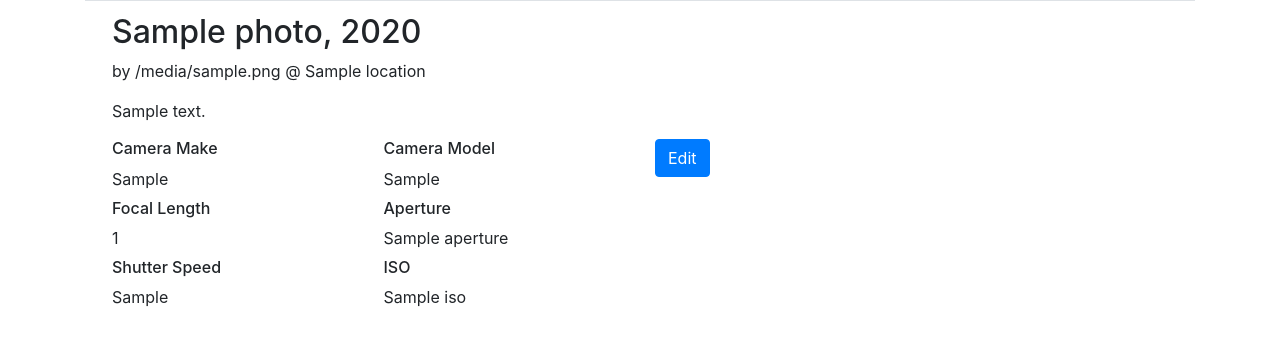
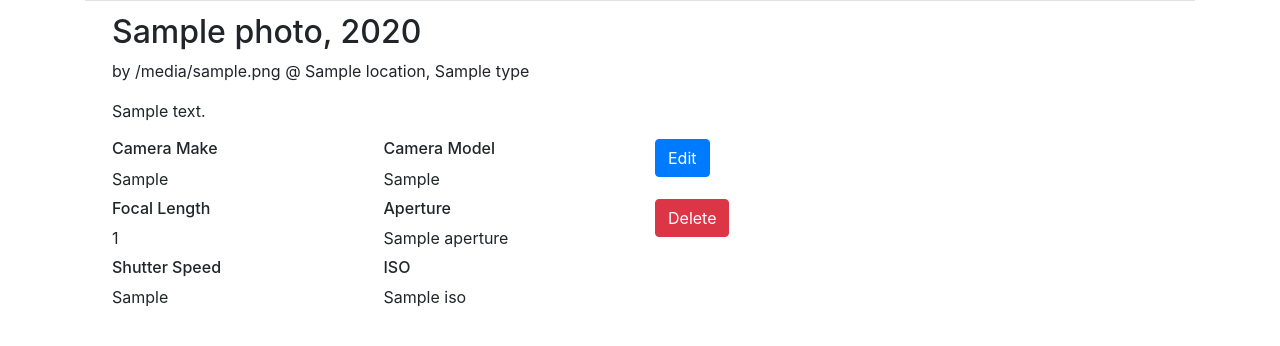
Before and after one commit to deniseleechewwoon/project-3-ardourphotographydatabase, a Flask app: page /photos in a window 1280 px wide. Shown: the top 346 px of the page. Run offline with Flask 2, Linux system fonts and the light colour scheme; a database or web service that is not in the repository returns one stand-in record (values such as "Sample title"); some libraries are stand-ins or nearby versions.

Commit message:
edit update route add in dropdown and add delete route

```diff
--- a/ardour_photography/app.py
+++ b/ardour_photography/app.py
@@ -22,7 +22,8 @@ def show_all_photos():
 
 @app.route('/photo/create')
 def create_photo():
-    return render_template('create_photo.template.html')
+    all_photography_types = client[DB_NAME].photography_types.find()
+    return render_template('create_photo.template.html', all_photography_types=all_photography_types)
 
 @app.route('/photo/create', methods=["POST"])
 def process_create_photo():
@@ -30,6 +31,7 @@ def process_create_photo():
     photographer_name = request.form.get('photographer_name')
     image_location = request.form.get('image_location')
     image_year = request.form.get('image_year')
+    photography_type = request.form.get('photography_type')
     photograph_description = request.form.get('photograph_description')
     camera_make = request.form.get('camera_make')
     camera_model = request.form.get('camera_model')
@@ -38,11 +40,19 @@ def process_create_photo():
     shutter_speed = request.form.get('shutter_speed')
     iso = request.form.get('iso')
 
+    photography_type_object = client[DB_NAME].photography_types.find_one({
+        "_id": ObjectId(photography_type)
+    })
+
     client[DB_NAME].photo.insert_one({
         "title": image_name,
         "photographer": photographer_name,
         "location": image_location,
         "year": image_year,
+        "type": {
+            "_id": photography_type_object["_id"],
+            "name": photography_type_object["type_name"]
+        },
         "description": photograph_description,
         "cameraMake": camera_make,
         "cameraModel": camera_model,
@@ -60,7 +70,9 @@ def update_photo(id):
         "_id": ObjectId(id)
     })
 
-    return render_template("update_photo_template.html", photo=photo)
+    all_photography_types = client[DB_NAME].photography_types.find()
+
+    return render_template("update_photo_template.html", photo=photo, all_photography_types=all_photography_types)
 
 
 @app.route('/photo/update/<id>', methods=["POST"])
@@ -69,6 +81,7 @@ def process_update_photo(id):
     photographer_name = request.form.get('photographer_name')
     image_location = request.form.get('image_location')
     image_year = request.form.get('image_year')
+    photography_type = request.form.get('photography_type')
     photograph_description = request.form.get('photograph_description')
     camera_make = request.form.get('camera_make')
     camera_model = request.form.get('camera_model')
@@ -76,6 +89,10 @@ def process_update_photo(id):
     aperture = request.form.get('aperture')
     shutter_speed = request.form.get('shutter_speed')
     iso = request.form.get('iso')
+
+    photography_type_object = client[DB_NAME].photography_types.find_one({
+        "_id": ObjectId(photography_type)
+    })
 
     client[DB_NAME].photo.update_one({
         "_id": ObjectId(id)
@@ -85,6 +102,10 @@ def process_update_photo(id):
             "photographer": photographer_name,
             "location": image_location,
             "year": image_year,
+            "type": {
+            "_id": photography_type_object["_id"],
+            "name": photography_type_object["type_name"]
+            },
             "description": photograph_description,
             "cameraMake": camera_make,
             "cameraModel": camera_model,
@@ -97,6 +118,22 @@ def process_update_photo(id):
 
     return redirect(url_for('show_all_photos'))
 
+@app.route('/photo/delete/<id>')
+def delete_photo(id):
+    photo = client[DB_NAME].photo.find_one({
+        "_id":ObjectId(id)
+    })
+
+    return render_template('confirm_delete_photo.template.html', photo=photo)
+
+@app.route('/photo/delete/<id>', methods=["POST"])
+def process_delete_photo(id):
+    client[DB_NAME].photo.remove({
+        "_id":ObjectId(id)
+    })
+
+    return redirect(url_for('show_all_photos'))
+
 # "magic code" -- boilerplate
 if __name__ == '__main__':
     app.run(host=os.environ.get('IP'),
--- a/ardour_photography/templates/show_photos.template.html
+++ b/ardour_photography/templates/show_photos.template.html
@@ -9,7 +9,7 @@
                     <div class="container">
                         <div>
                         <h2>{{photo.title}}, {{photo.year}}</h2>
-                        <p>by {{photo.photographer}} @ {{photo.location}}</p>
+                        <p>by {{photo.photographer}} @ {{photo.location}}, {{photo.type.name}}</p>
                         <p>{{photo.description}}</p>
                         </div>
 
@@ -22,7 +22,7 @@
                         <div class="row mt-2">
                         <div class="col-3"><h6>Focal Length</h6>{{photo.focalLength}}</div>
                         <div class="col-3"><h6>Aperture</h6>{{photo.aperture}}</div>
-                        <div class="col-4"></div>
+                        <div class="col-4"><a class="btn btn-danger" href="{{ url_for('delete_photo', id=photo._id)}}" role="button">Delete</a></div>
                         </div>
 
                         <div class="row mt-2">
```
Also changed, not shown: ardour_photography/templates/confirm_delete_photo.template.html (added, +14 -0 lines), ardour_photography/templates/create_photo.template.html (+9 -0 lines), ardour_photography/templates/update_photo_template.html (+13 -0 lines).
